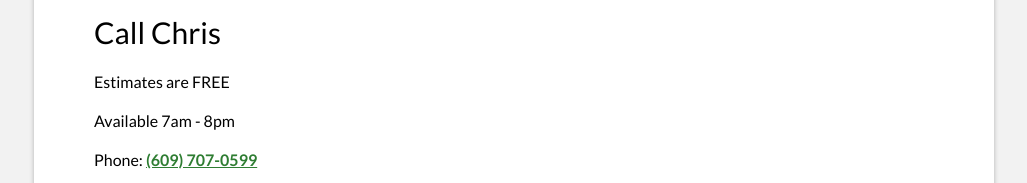
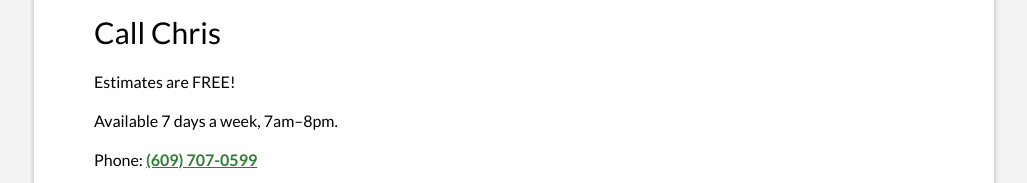
Before and after one commit to terrybrashaw/cws, a plain HTML site: page index.html in a window 1280 px wide. Shown: the part 2318-2501 px from the top of the page, without its empty margins (126-1153 px from the left). Drawn offline with Linux system fonts and the light colour scheme.

Commit message:
Add clarification to the contact section

```diff
--- a/index.html
+++ b/index.html
@@ -127,8 +127,8 @@
             <section id="contact">
                 <h2>Call Chris</h2>
                 <ul>
-                    <li>Estimates are FREE</li>
-                    <li>Available 7am - 8pm</li>
+                    <li>Estimates are FREE!</li>
+                    <li>Available 7 days a week, 7am–8pm.</li>
                     <li>Phone: <a href="tel:609-707-0599" rel="nofollow">(609) 707-0599</a></li>
                     <li>Email: <a href="mailto:ChrisWaltonSr@gmail.com?Subject=I%27d%20like%20to%20set%20up%20an%20appointment.">ChrisWaltonSr@gmail.com</a></li>
                 </ul>
```
